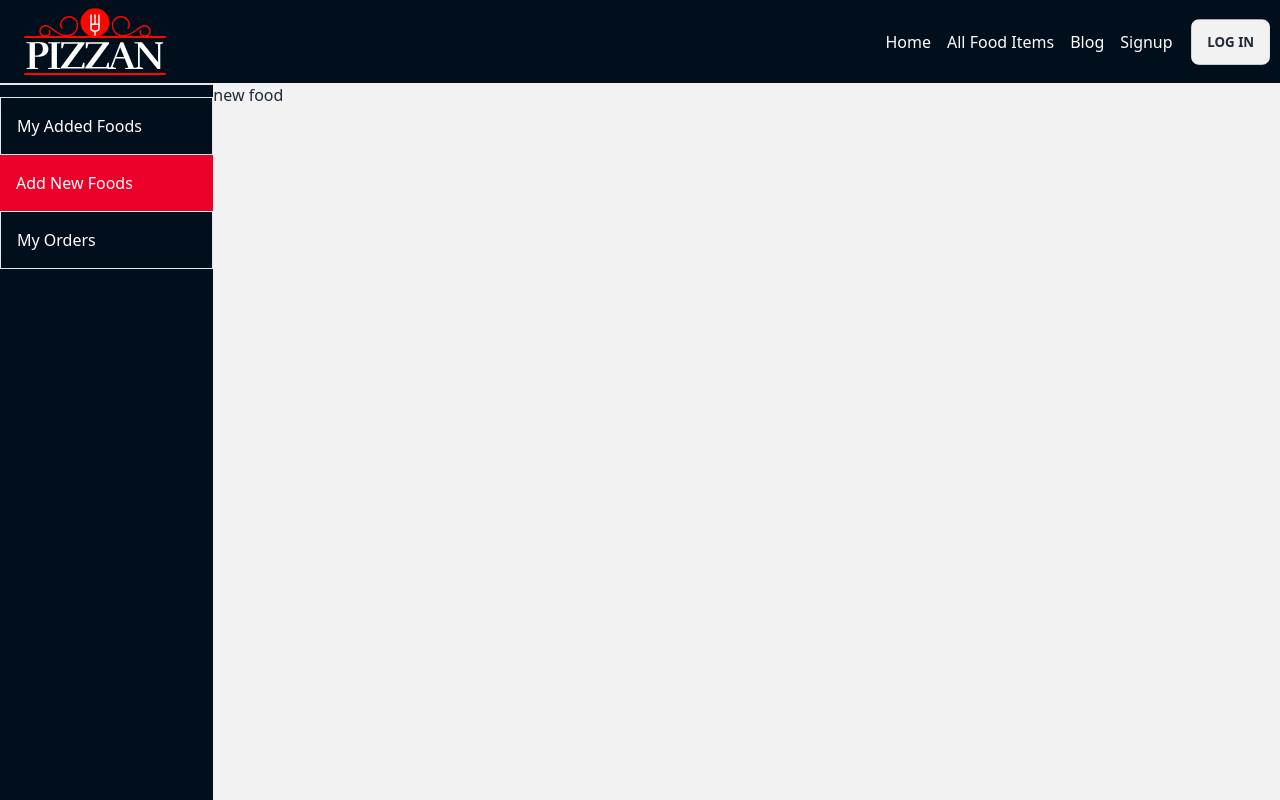
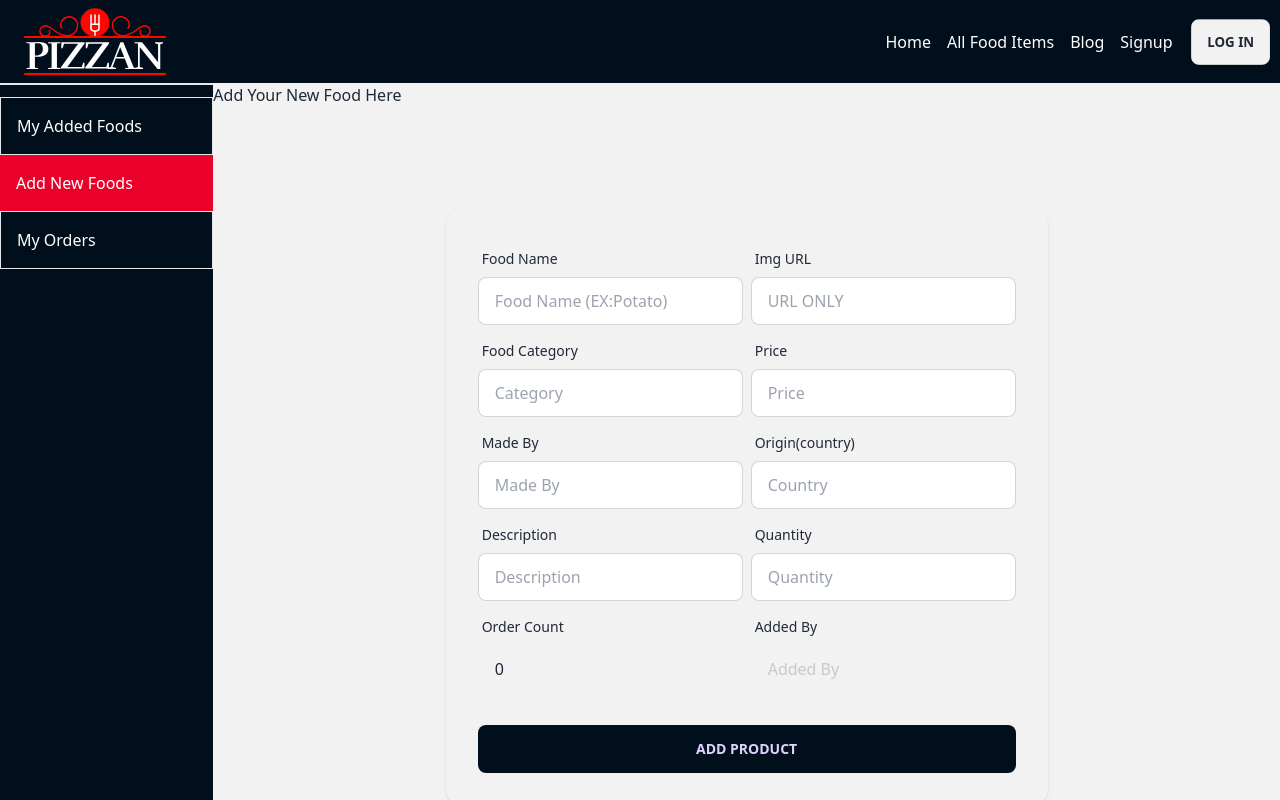
Before and after one commit to pantho0/pizzan-client, a React (Vite) app: page /profile/profile/addnewfoods in a window 1280 px wide. Shown: the top 800 px of the page. Built offline with nearby package versions, Linux system fonts and the light colour scheme; no server answers.

Commit message:
food added functionalities added

```diff
--- a/src/Pages/Add New Food/AddNewFood.jsx
+++ b/src/Pages/Add New Food/AddNewFood.jsx
@@ -1,9 +1,135 @@
-import React from 'react';
+import React, { useContext } from 'react';
+import { AuthContext } from '../../Auth/AuthProvider';
+import axios from 'axios';
 
 const AddNewFood = () => {
+    const {user} = useContext(AuthContext)
+    const orderCount = 0;
+
+    const handleAddForm = e => {
+        e.preventDefault();
+        const form = e.target;
+        const foodName = form.name.value;
+        const foodImage = form.image.value;
+        const foodCategory = form.category.value;
+        const price = parseFloat(form.price.value);
+        const madeBy = form.made.value;
+        const foodOrigin = form.country.value;
+        const description = form.description.value;
+        const availableQuantity = parseFloat(form.quantity.value);
+        const orderCount = parseFloat(form.order.value);
+        const addedBy = form.email.value;
+
+        const item = {
+            foodName, foodImage, foodCategory, price, madeBy, foodOrigin,
+            description, availableQuantity, orderCount, addedBy
+        }
+        console.log(item);
+
+        axios.post("http://localhost:5000/api/v1/addFood", item)
+        .then(res => {
+            console.log(res.data);
+
+        })
+        .catch(function(error){
+            console.log(error);
+        } )
+
+
+    }
+
     return (
         <div>
-            new food
+            <h2>Add Your New Food Here</h2>
+            {/* Add Form */}
+            <div>
+                <div className="hero min-h-screen bg-base-200">
+                    <div className="hero-content flex-col lg:flex-row-reverse">
+                        <div className="card flex-shrink-0 w-full shadow bg-base-200">
+                            <form className="card-body" onSubmit={handleAddForm}>
+                                {/* food name */}
+                                <div className='flex gap-2'>
+                                <div className="form-control">
+                                    <label className="label">
+                                        <span className="label-text">Food Name</span>
+                                    </label>
+                                    <input type="text" name='name' placeholder="Food Name (EX:Potato)" className="input input-bordered" required />
+                                </div>
+                                <div className="form-control">
+                                    <label className="label">
+                                        <span className="label-text">Img URL</span>
+                                    </label>
+                                    <input type="text" name='image' placeholder="URL ONLY" className="input input-bordered" required />
+                                </div>
+                                </div>
+                                {/* food cat & price */}
+                                <div className='flex gap-2'>
+                                <div className="form-control">
+                                    <label className="label">
+                                        <span className="label-text">Food Category</span>
+                                    </label>
+                                    <input type="text" name='category' placeholder="Category" className="input input-bordered" required />
+                                </div>
+                                <div className="form-control">
+                                    <label className="label">
+                                        <span className="label-text">Price</span>
+                                    </label>
+                                    <input type="text" name='price' placeholder="Price" className="input input-bordered" required />
+                                </div>
+                                </div>
+                                {/* food made & origin */}
+                                <div className='flex gap-2'>
+                                <div className="form-control">
+                                    <label className="label">
+                                        <span className="label-text">Made By</span>
+                                    </label>
+                                    <input type="text" name='made' placeholder="Made By" className="input input-bordered" required />
+                                </div>
+                                <div className="form-control">
+                                    <label className="label">
+                                        <span className="label-text">Origin(country)</span>
+                                    </label>
+                                    <input type="text" name='country' placeholder="Country" className="input input-bordered" required />
+                                </div>
+                                </div>
+                                {/* food desc & quantity */}
+                                <div className='flex gap-2'>
+                                <div className="form-control">
+                                    <label className="label">
+                                        <span className="label-text">Description</span>
+                                    </label>
+                                    <input type="text" name='description' placeholder="Description" className="input input-bordered" required />
+                                </div>
+                                <div className="form-control">
+                                    <label className="label">
+                                        <span className="label-text">Quantity</span>
+                                    </label>
+                                    <input type="tex" name='quantity' placeholder="Quantity" className="input input-bordered" required />
+                                </div>
+                                </div>
+                                {/* food order & addedby */}
+                                <div className='flex gap-2'>
+                                <div className="form-control">
+                                    <label className="label">
+                                        <span className="label-text">Order Count</span>
+                                    </label>
+                                    <input type="text" name='order' placeholder="Order Count" className="input input-bordered" required defaultValue={orderCount} disabled/>
+                                </div>
+                                <div className="form-control">
+                                    <label className="label">
+                                        <span className="label-text">Added By</span>
+                                    </label>
+                                    <input type="email" name='email' defaultValue={user?.email} placeholder="Added By" className="input input-bordered" required disabled/>
+                                </div>
+                                </div>
+                                <div className="form-control mt-6">
+                                    <button className="btn btn-primary bg-[#010F1C] border-none hover:bg-[#EB0029]">Add Product</button>
+                                </div>
+                            </form>
+                        </div>
+                    </div>
+                </div>
+            </div>
         </div>
     );
 };
--- a/src/Pages/Food/AllFood.jsx
+++ b/src/Pages/Food/AllFood.jsx
@@ -9,7 +9,7 @@ const AllFood = () => {
     const [page, setPage] = useState([])
     const { count } = useLoaderData()
     const [currentPage, setCurrentPage] = useState(1)
-    const [itemsPerPage, setItemsPerPage] = useState(10)
+    const [itemsPerPage, setItemsPerPage] = useState(9)
 
 
     const numOfPages = Math.ceil(count / itemsPerPage)
@@ -36,6 +36,7 @@ const AllFood = () => {
     useEffect(()=>{
         axios.get(`http://localhost:5000/api/v1/foods?page=${currentPage}&limit=${itemsPerPage}`)
         .then(res => {
+            setIsLoading(true)
             setFoods(res.data)
             setIsLoading(false)
 
```
